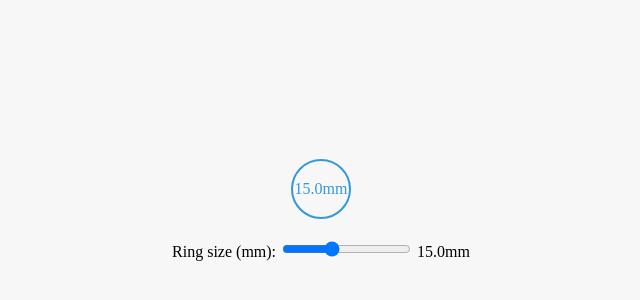
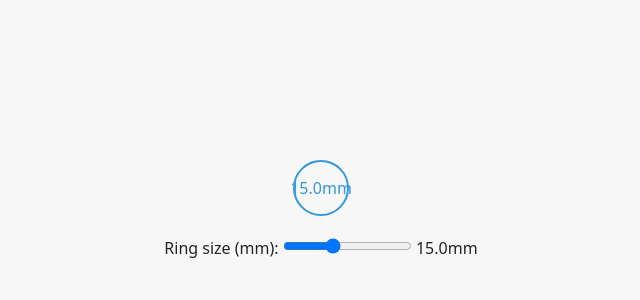
Before and after one commit to juansinwifi/dfpoc, a plain HTML site: page index.html in a window 1280 px wide. Shown: the part 180-480 px from the top of the page, 319-959 px from the left. Drawn offline with nearby package versions, Linux system fonts and the light colour scheme.

Commit message:
Update index.html
prueba con boostrap

```diff
--- a/index.html
+++ b/index.html
@@ -3,6 +3,8 @@
 <head>
 <meta charset="UTF-8">
 <meta name="viewport" content="width=device-width, initial-scale=1.0">
+<link href="https://cdn.jsdelivr.net/npm/bootstrap@5.3.3/dist/css/bootstrap.min.css" rel="stylesheet" integrity="sha384-QWTKZyjpPEjISv5WaRU9OFeRpok6YctnYmDr5pNlyT2bRjXh0JMhjY6hW+ALEwIH" crossorigin="anonymous">
+
 <title>Centered HTML Ring with Border and Slider Control in Millimeters</title>
 <style>
   body {
@@ -37,9 +39,13 @@
 </style>
 </head>
 <body>
+<div class="row">
+  <div class="col-md-12">
+    <div class="circle" id="circle">
+      <span class="circle-size-label" id="circleSizeLabel">15.0mm</span>
+    </div>
 
-<div class="circle" id="circle">
-  <span class="circle-size-label" id="circleSizeLabel">15.0mm</span>
+  </div>
 </div>
 
 <div class="slider-container">
```
